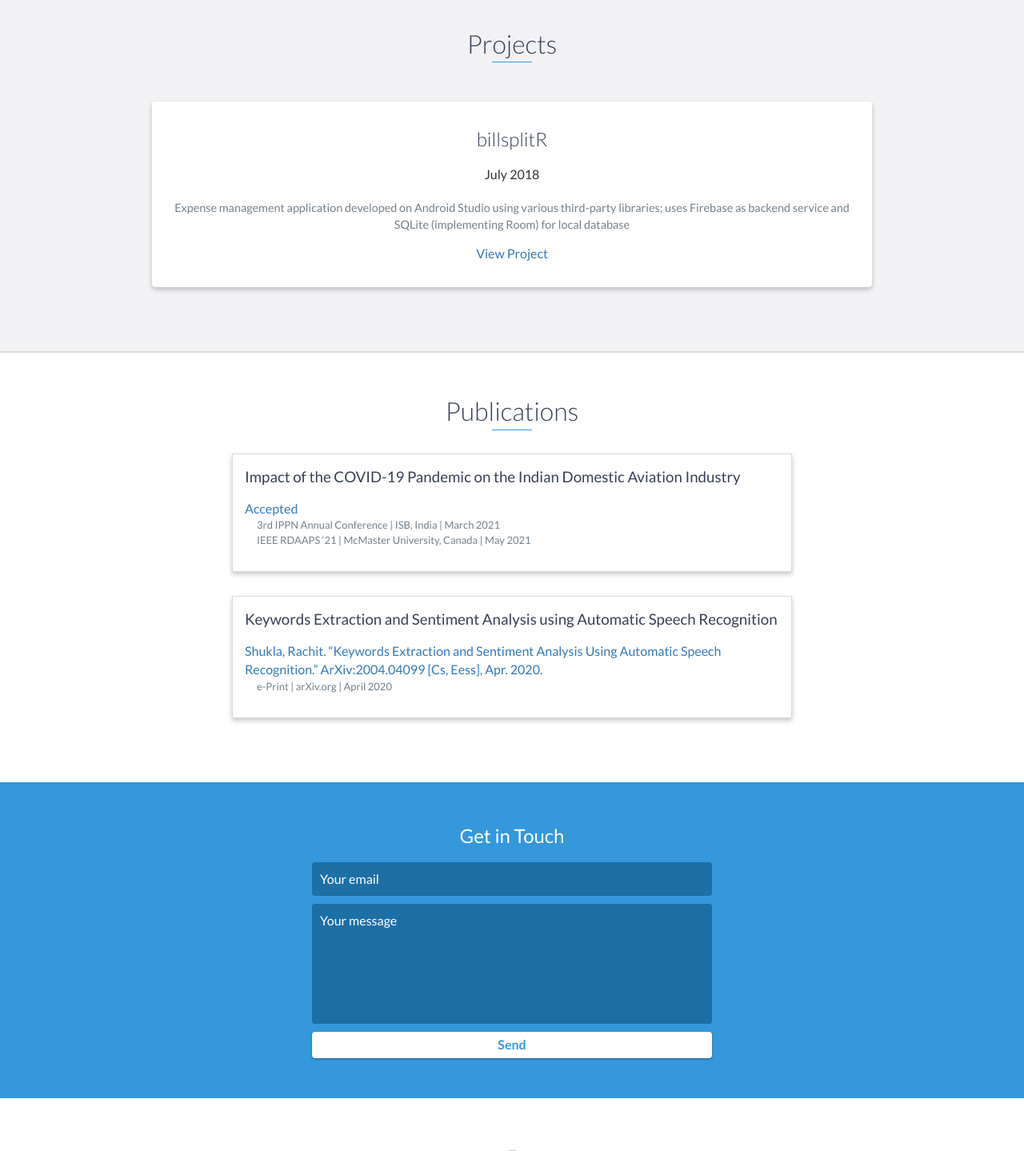
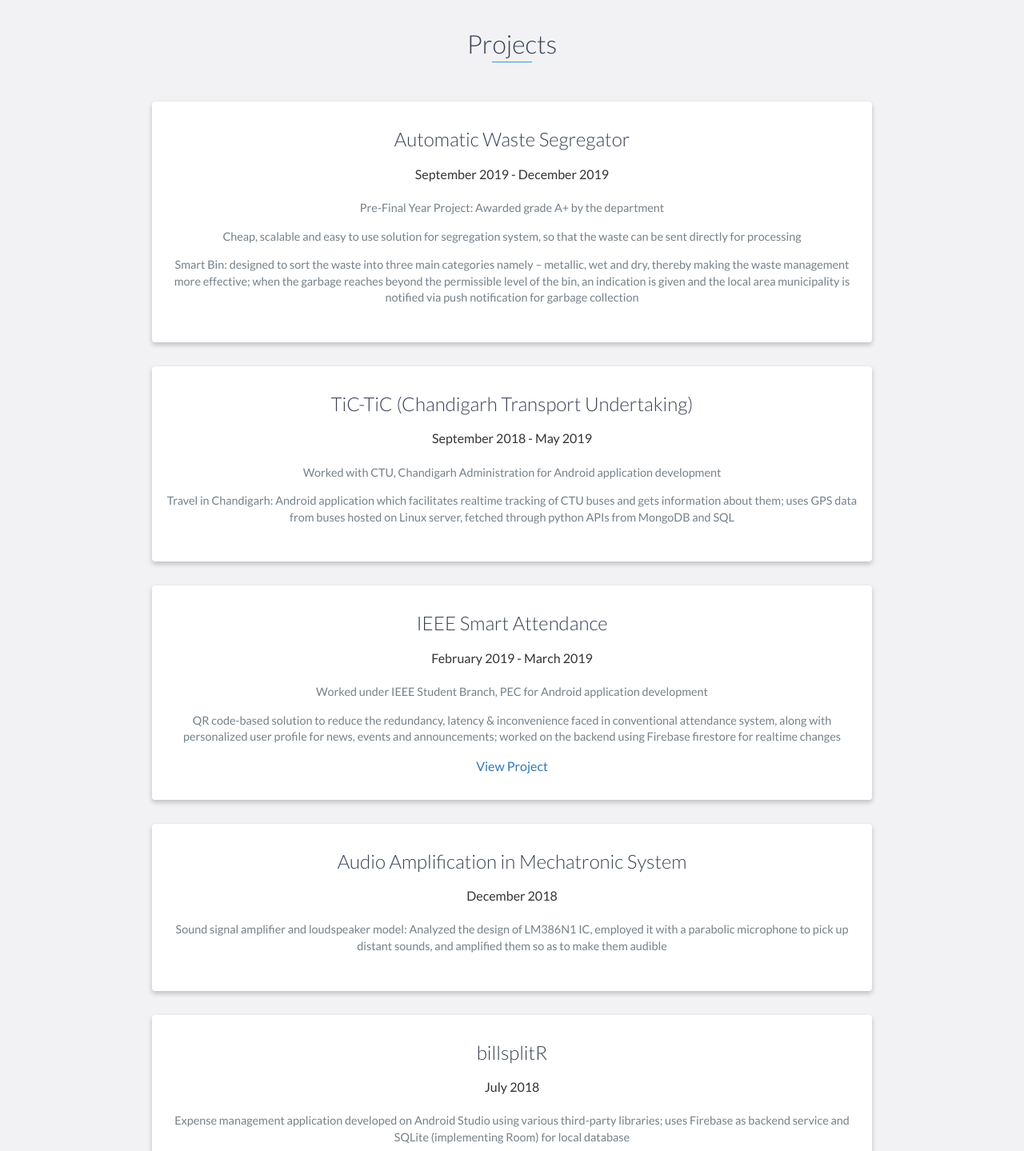
Before and after one commit to 21RachitShukla/21RachitShukla.github.io, a website: page index.html in a window 1280 px wide. Shown: the part 2660-4099 px from the top of the page at 80% size. Drawn offline with nearby package versions, Linux system fonts and the light colour scheme.

Commit message:
Update index.html

```diff
--- a/index.html
+++ b/index.html
@@ -158,11 +158,76 @@
         <h2 class="heading">Projects</h2>
         <div class="container">
             <div class="row">
+                <div class="project shadow-large no-image">
+                     <div class="project-info">
+                        <h3>Automatic Waste Segregator</h3>
+						<span class="project-date">September 2019 - December 2019</span>
+							<p>
+								<br> Pre-Final Year Project: Awarded grade A+ by the department
+							</p>
+							<p>
+								Cheap, scalable and easy to use solution for segregation system, so that the waste can be sent directly for processing
+							</p>
+							<p>
+								Smart Bin: designed to sort the waste into three main categories namely – metallic, wet and dry, thereby making the waste management more
+								effective; when the garbage reaches beyond the permissible level of the bin, an indication is given and the local area municipality is notified via push
+								notification for garbage collection
+							</p>
+                    </div>
+                    <!-- End .project-info -->
+                </div>
+                <!-- End .project -->
+
+                <div class="project shadow-large no-image">
+                    <div class="project-info">
+                        <h3>TiC-TiC (Chandigarh Transport Undertaking)</h3>
+						<span class="project-date">September 2018 - May 2019</span>
+							<p>
+								<br> Worked with CTU, Chandigarh Administration for Android application development
+							</p>
+							<p>
+								Travel in Chandigarh: Android application which facilitates realtime tracking of CTU buses and gets information about them; uses GPS data from
+								buses hosted on Linux server, fetched through python APIs from MongoDB and SQL
+							</p>
+                    </div>
+                    <!-- End .project-info -->
+                </div>
+                <!-- End .project -->
+
+                <div class="project shadow-large no-image">
+                    <div class="project-info">
+                        <h3>IEEE Smart Attendance</h3>
+						<span class="project-date">February 2019 - March 2019</span>
+							<p>
+								 <br> Worked under IEEE Student Branch, PEC for Android application development
+							</p>
+							<p>
+								QR code-based solution to reduce the redundancy, latency & inconvenience faced in conventional attendance system, along with personalized user
+								profile for news, events and announcements; worked on the backend using Firebase firestore for realtime changes
+							</p>
+                        <a href="https://play.google.com/store/apps/details?id=com.ieeepec.smart.attendance&hl=en_IN">View Project</a>
+                    </div>
+                    <!-- End .project-info -->
+                </div>
+                <!-- End .project -->
+
+                <div class="project shadow-large no-image">
+                    <div class="project-info">
+                        <h3>Audio Amplification in Mechatronic System</h3>
+						<span class="project-date">December 2018</span>
+							<p>
+								<br> Sound signal amplifier and loudspeaker model: Analyzed the design of LM386N1 IC, employed it with a parabolic microphone to pick up distant
+								sounds, and amplified them so as to make them audible
+							</p>
+                    </div>
+                    <!-- End .project-info -->
+                </div>
+                <!-- End .project -->
 
                 <div class="project shadow-large no-image">
                     <div class="project-info">
                         <h3>billsplitR</h3>
-						<span class="education-date">July 2018</span>
+						<span class="project-date">July 2018</span>
 							<p>
 								<br> Expense management application developed on Android Studio using various third-party libraries; uses Firebase as backend service and SQLite
 								(implementing Room) for local database
```
